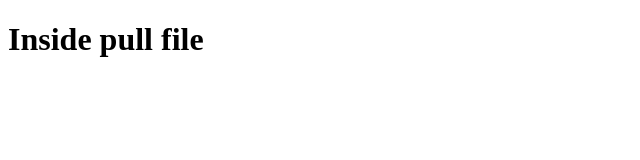
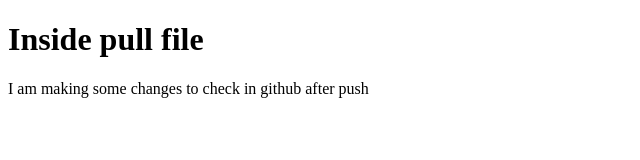
Before and after one commit to sakshamkataria/TestUpload, a plain HTML site: page pullFile.html in a window 1280 px wide. Shown: the whole page, without its empty margins (0-640 px from the left). Drawn offline with Linux system fonts and the light colour scheme.

Commit message:
pullFile- wwill check github repo after push

```diff
--- a/pullFile.html
+++ b/pullFile.html
@@ -2,5 +2,6 @@
 <html>
   <body>
     <h1>Inside pull file</h1>
+    <p> I am making some changes to check in github after push</p>
   </body>
 </html>
```
